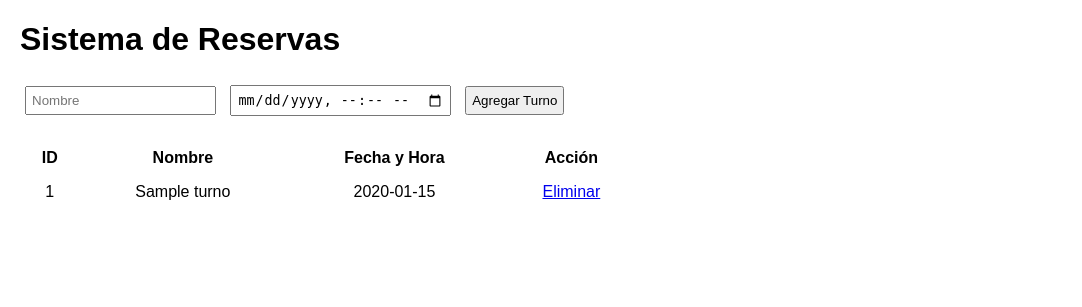
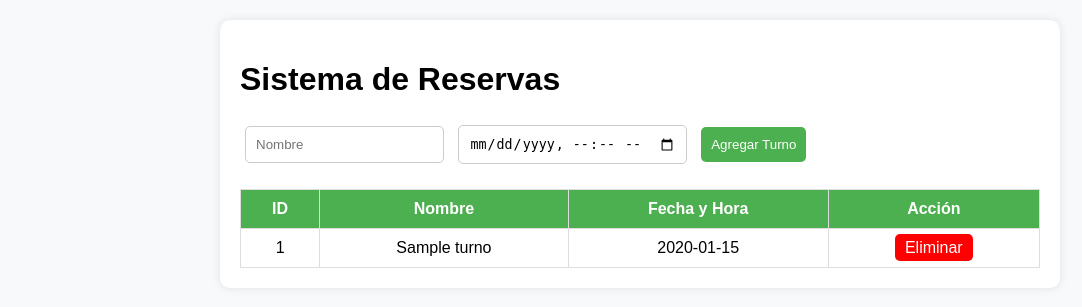
Before and after one commit to jorge221317-max/RESERVAS, a FastAPI app: page / in a window 1280 px wide. Shown: the top 307 px of the page, without its empty margins (0-1082 px from the left). Run offline with FastAPI, Linux system fonts and the light colour scheme; tables that the repository leaves empty hold one stand-in row (values such as "Sample post").

Commit message:
Update style.css

```diff
--- a/api/static/style.css
+++ b/api/static/style.css
@@ -1,4 +1,13 @@
-body { font-family: Arial, sans-serif; margin: 20px; }
-input, button { margin: 5px; padding: 5px; }
-table { margin-top: 20px; border-collapse: collapse; width: 50%; }
-th, td { padding: 8px; text-align: center; }
+body { font-family: Arial, sans-serif; background: #f8f9fa; margin: 20px; }
+.container { max-width: 800px; margin: auto; background: white; padding: 20px; border-radius: 10px; box-shadow: 0 0 10px rgba(0,0,0,0.1); }
+input, button { padding: 10px; margin: 5px; border-radius: 5px; border: 1px solid #ccc; }
+button { background-color: #4CAF50; color: white; border: none; cursor: pointer; }
+button:hover { background-color: #45a049; }
+.error { color: red; }
+table { width: 100%; border-collapse: collapse; margin-top: 20px; }
+th, td { padding: 10px; text-align: center; border: 1px solid #ddd; }
+tr:nth-child(even) { background-color: #f2f2f2; }
+tr:hover { background-color: #ddd; }
+th { background-color: #4CAF50; color: white; }
+.delete-btn { color: white; background-color: red; padding: 5px 10px; border-radius: 5px; text-decoration: none; }
+.delete-btn:hover { background-color: darkred; }
```
